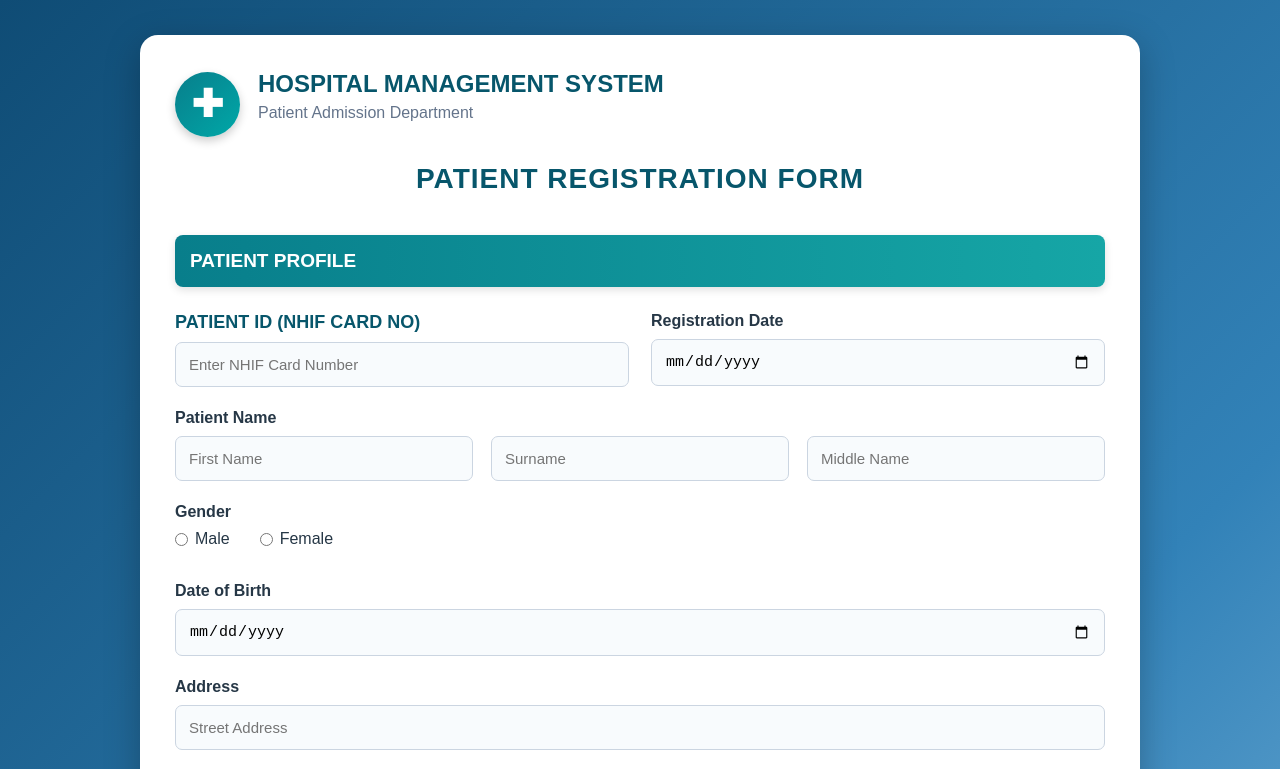
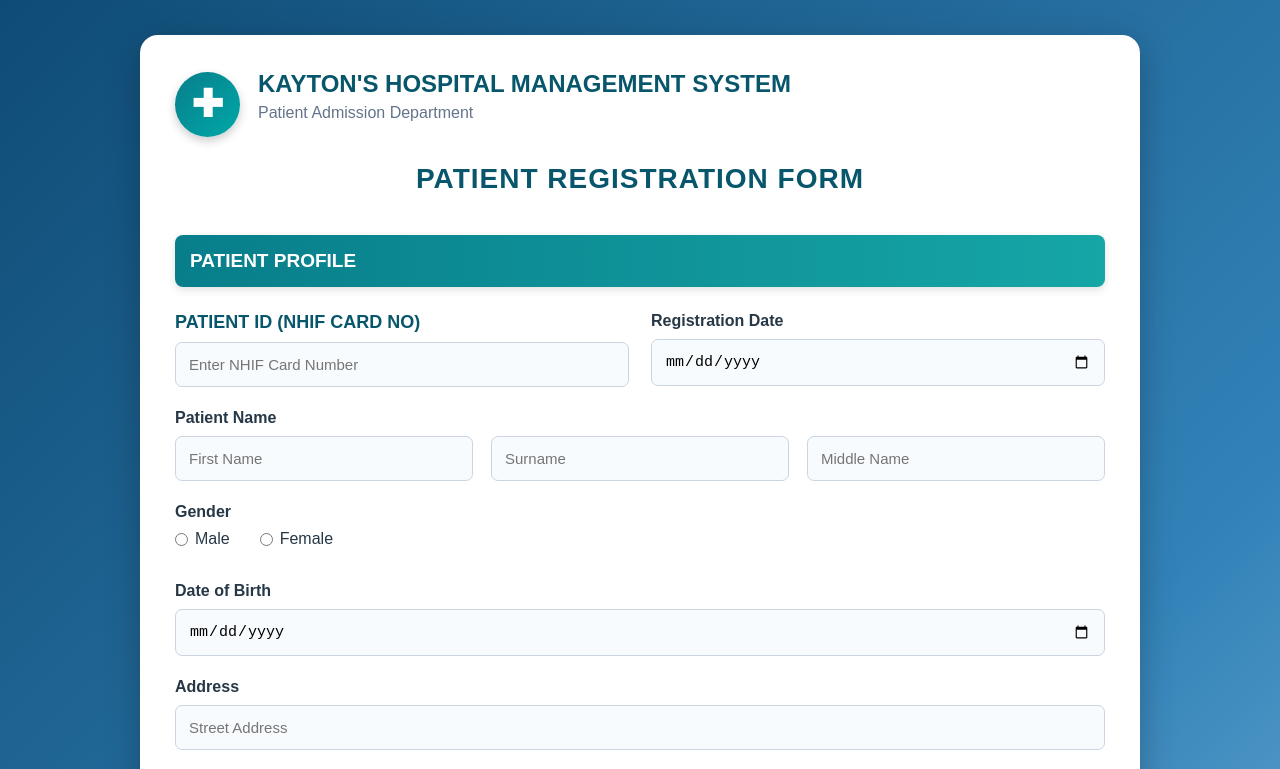
Before and after one commit to KaytonnyMichael-droid/hospital-management-system, a plain HTML site: page index.html in a window 1280 px wide. Shown: the top 769 px of the page. Drawn offline with Linux system fonts and the light colour scheme.

Commit message:
i have change my name

```diff
--- a/index.html
+++ b/index.html
@@ -4,7 +4,7 @@
     <meta charset="UTF-8">
     <meta name="viewport" content="width=device-width, initial-scale=1.0">
 
-    <title>william Registration Form</title>
+    <title>patient Registration Form</title>
 
 <style>
 
@@ -392,7 +392,7 @@ button:hover {
         <div class="logo">✚</div>
 
         <div>
-            <h2>HOSPITAL MANAGEMENT SYSTEM</h2>
+            <h2>KAYTON'S HOSPITAL MANAGEMENT SYSTEM</h2>
             <p>Patient Admission Department</p>
         </div>
 
@@ -739,6 +739,7 @@ button:hover {
     <!-- FOOTER -->
     <div class="footer">
         Hospital Management System
+        <p>@kaytonny mahenge</p>
     </div>
 
 </div>
@@ -910,7 +911,7 @@ button:hover {
         document.getElementById("message").innerHTML = "";
 
     });
-  <p>@kaytonny mahenge</p>
+
 
 </script>
 
```
